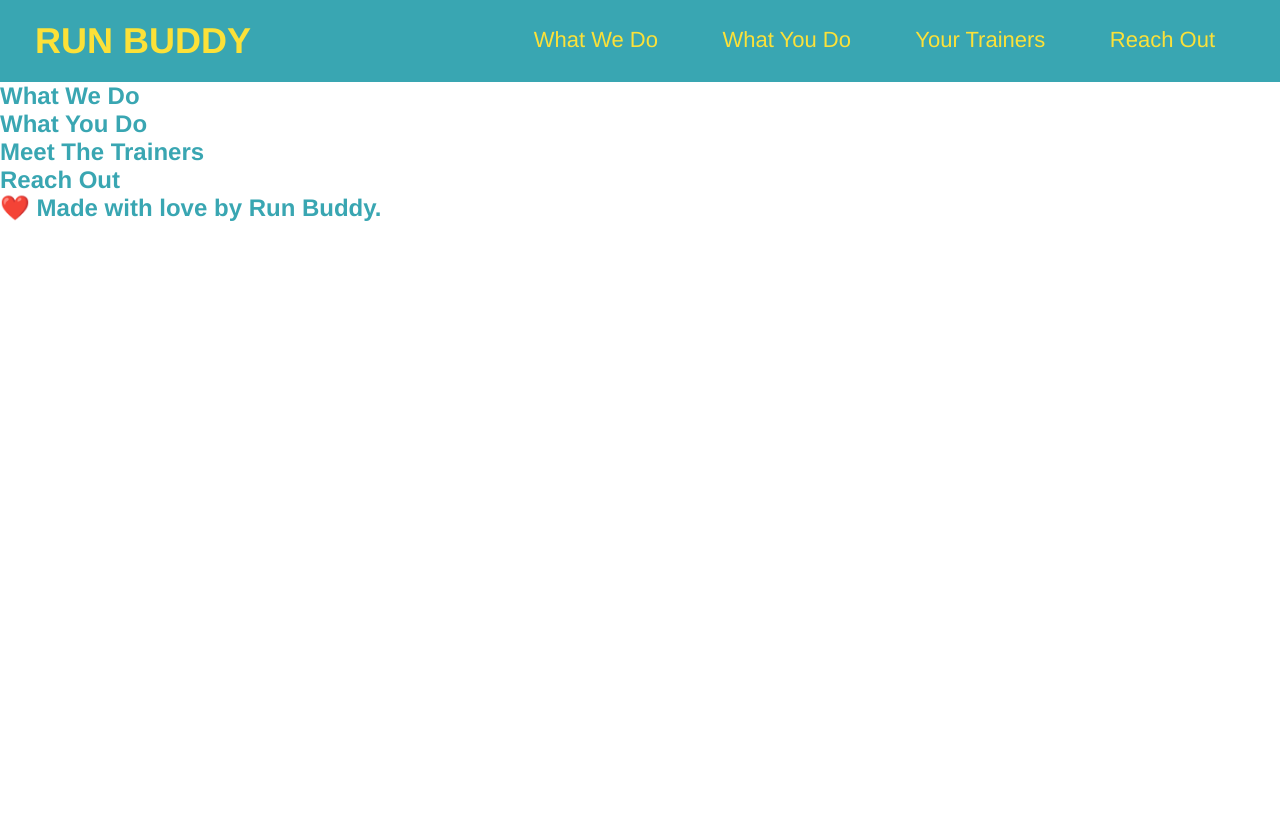
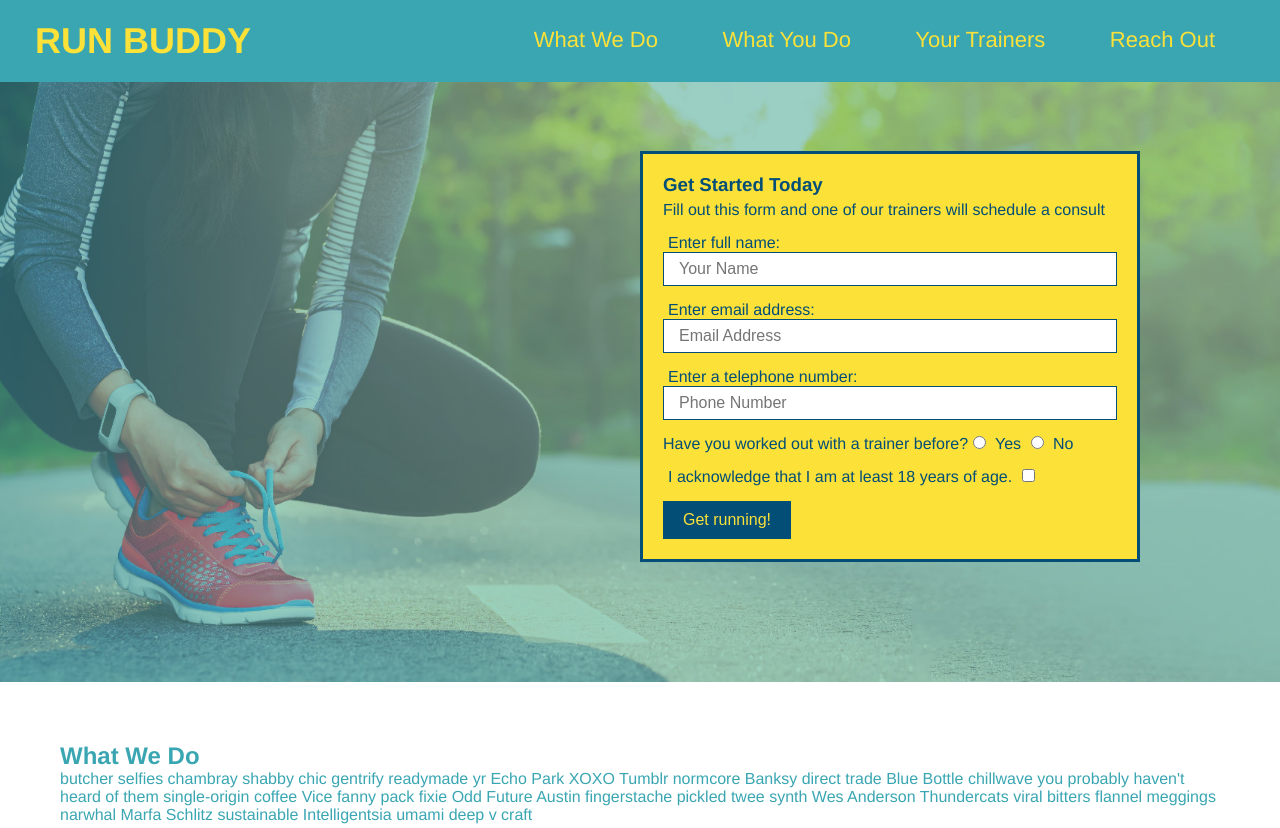
Before and after one commit to ShanoBueno/run-buddy, a plain HTML site: page index.html in a window 1280 px wide. Shown: the top 828 px of the page. Before the commit the page ends 800 px from the top, so only its background shows below. Drawn offline with Linux system fonts and the light colour scheme.

Commit message:
adds content to body

```diff
--- a/assets/css/style.css
+++ b/assets/css/style.css
@@ -1,12 +1,26 @@
 * {
   margin: 0;
   padding: 0;
+  box-sizing: border-box;
 }
 
 body {
   /* more on this crazy alphanumerical value in a minute! */
   color: #39a6b2;
   font-family: Helvetica, Arial, sans-serif;
+}
+
+section {
+  padding: 60px;
+}
+
+.hero {
+  background-image: url(/assets/images/hero-bg.jpeg);
+  height: 600px;
+  background-size: cover;
+  background-position: center;
+  position: relative;
+
 }
 
 /* apply styles to <header> */
@@ -49,3 +63,67 @@ header h1 {
   margin: 0;
   display: inline;
 }
+
+footer {
+  background: #fce138;
+  width: 100%;
+  padding: 40px 35px;
+}
+
+footer h2 {
+  display: inline;
+  color: #024e76;
+  font-size: 30px;
+  margin: 0;
+}
+
+footer div {
+  float: right;
+  line-height: 1.5;
+  text-align: right;
+}
+
+footer a {
+  color: #024e76;
+}
+
+.hero-form {
+  background-color: #fce138;
+  padding: 20px;
+  width: 500px;
+  color: #024e76;
+  border-style: solid;
+  border-width: 3px;
+  border-color: #024e76;
+    position: absolute;
+    bottom: 120px;
+  right: 140px;
+
+
+}
+
+.hero-form p {
+  margin: 5px 0 15px 0;
+}
+
+.form-input {
+  border: 1px solid #024e76;
+  display: block;
+  padding: 7px 15px;
+  font-size: 16px;
+  color: #024e76;
+  width: 100%;
+  margin-bottom: 15px;
+}
+
+.hero-form label {
+  margin: 0 5px;
+}
+
+.hero-form button {
+  color: #fce138;
+  background-color: #024e76;
+  border: none;
+  padding: 10px 20px;
+  font-size: 16px;
+}
--- a/index.html
+++ b/index.html
@@ -31,17 +31,82 @@
 
 
   <!-- hero/jumbotron -->
-  <section>
+  <section class="hero">
+
+    <div class="hero-form"><h3>Get Started Today</h3>
+    <p>Fill out this form and one of our trainers will schedule a consult</p>
+      <!-- Add form element -->
+      <form>
+        <label for="name">Enter full name:</label>
+        <input type="text" placeholder="Your Name" name="name" id="name" class="form-input">
+
+        <label for="email">Enter email address:</label>
+        <input type="text" placeholder="Email Address" name="email" id="email" class="form-input">
+
+        <label for="phone">Enter a telephone number:</label>
+        <input type="text" placeholder="Phone Number" name="phone" id="phone" class="form-input">
+        <p>
+          Have you worked out with a trainer before?
+          <input type="radio" name="trainer-confirm" id="trainer-yes" />
+          <label for="trainer-yes">Yes</label>
+          <input type="radio" name="trainer-confirm" id="trainer-no" />
+          <label for="trainer-no">No</label>
+        </p>
+        <p>
+          <label for="checkbox">
+            I acknowledge that I am at least 18 years of age.
+          </label>
+          <input type="checkbox" name="age-confirm" id="checkbox" />
+        </p>
+        <button type="submit">
+          Get running!
+        </button>
+
+      </form>
+      </div>
+
   </section>
 
   <!-- "what we do" section -->
-  <section>
+  <section id="what-we-do">
     <h2>What We Do</h2>
+    <p>
+      butcher selfies chambray shabby chic gentrify readymade yr Echo Park XOXO Tumblr normcore Banksy direct trade Blue
+      Bottle chillwave you probably haven't heard of them single-origin coffee Vice fanny pack fixie Odd Future Austin
+      fingerstache pickled twee synth Wes Anderson Thundercats viral bitters flannel meggings narwhal Marfa Schlitz
+      sustainable Intelligentsia umami deep v craft
+    </p>
   </section>
 
   <!-- "what you do" section -->
-  <section>
-    <h2>What You Do</h2>
+
+    <section id="what-you-do">
+      <h2>What You Do</h2>
+
+      <div>
+        <img src="./assets/images/step-1.svg" alt="" />
+        <h3>Step 1: Fill Out the Form Above.</h3>
+        <p>You're already here, so why not?</p>
+      </div>
+
+      <div>
+        <img src="./assets/images/step-2.svg" alt="" />
+        <h3>Step 2: Consult with One of Our Trainers.</h3>
+        <p>Are you here to build muscle, lose weight, or just feel good?</p>
+      </div>
+
+      <div>
+        <img src="./assets/images/step-3.svg" alt="" />
+        <h3>Step 3: Get Running.</h3>
+        <p>Hit the ground running (literally) once your trainer lays out your plan.</p>
+      </div>
+
+      <div>
+        <img src="./assets/images/step-4.svg" alt="" />
+        <h3>Step 4: See Results.</h3>
+        <p>Bi-weekly checkins with your trainer will keep you focused</p>
+      </div>
+
   </section>
 
   <!-- "meet the trainers" section -->
@@ -57,6 +122,10 @@
   <!-- footer -->
   <footer>
     <h2>❤️ Made with love by Run Buddy.</h2>
+    <div>
+      <a href="#">Read Our Privacy Policy</a><br />
+      &copy; 2019 Run Buddy, Inc.
+    </div>
   </footer>
 
 </body>
```
Also changed, not shown: assets/images/hero-bg.jpeg (added), assets/images/step-1.svg (added), assets/images/step-2.svg (added), assets/images/step-3.svg (added), assets/images/step-4.svg (added).
